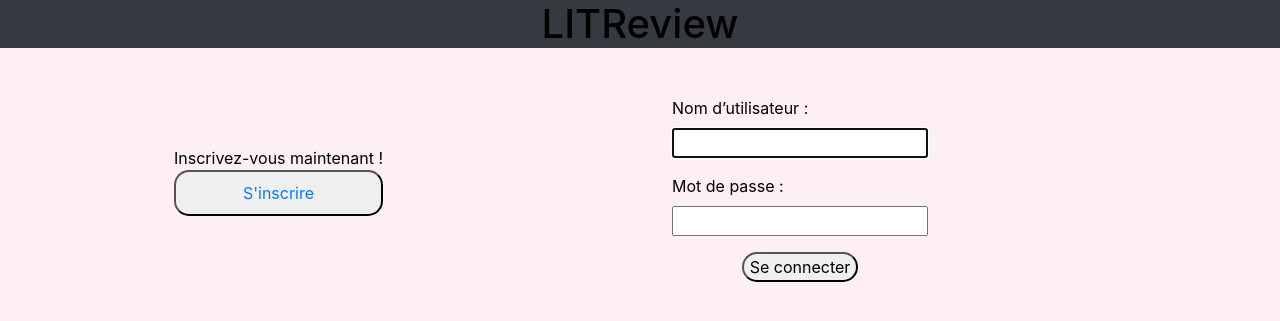
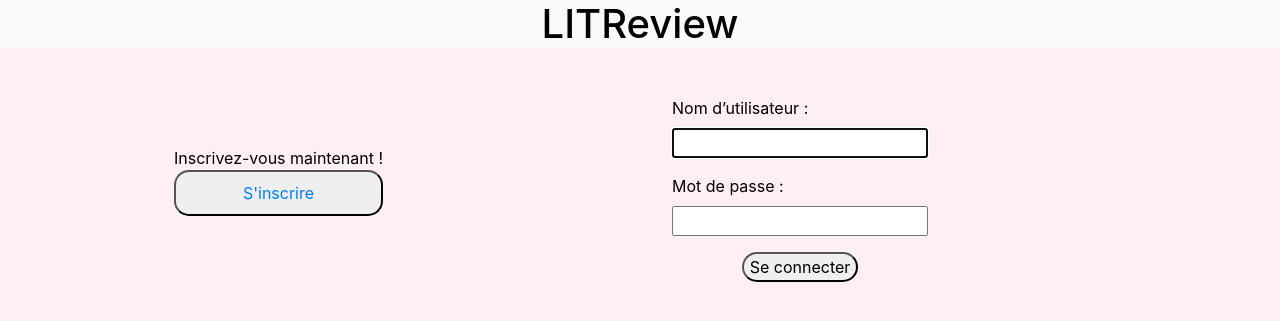
Before and after one commit to Alaet/LITReview--App, a Django app: page / in a window 1280 px wide. Shown: the top 321 px of the page. Run offline with Django 4.2, Linux system fonts and the light colour scheme; some libraries are stand-ins or nearby versions.

Commit message:
Update base.html
changed bg theme to light

```diff
--- a/LITReview/templates/base.html
+++ b/LITReview/templates/base.html
@@ -9,10 +9,10 @@
     <link rel="stylesheet" href="{% static 'styles.css' %}" />
 </head>
 <body>
-    <div class="bg-dark">
+    <div class="bg-light">
         <h1>LITReview</h1>
         {% if user.is_authenticated %}
-            <nav class="navbar navbar-expand-lg navbar-dark">
+            <nav class="navbar navbar-expand-lg navbar-light">
                 <ul class="navbar-nav ml-auto">
                     <li class="nav-item">
                         <a class="nav-link" href="{% url 'home' %}">Flux</a>
```
